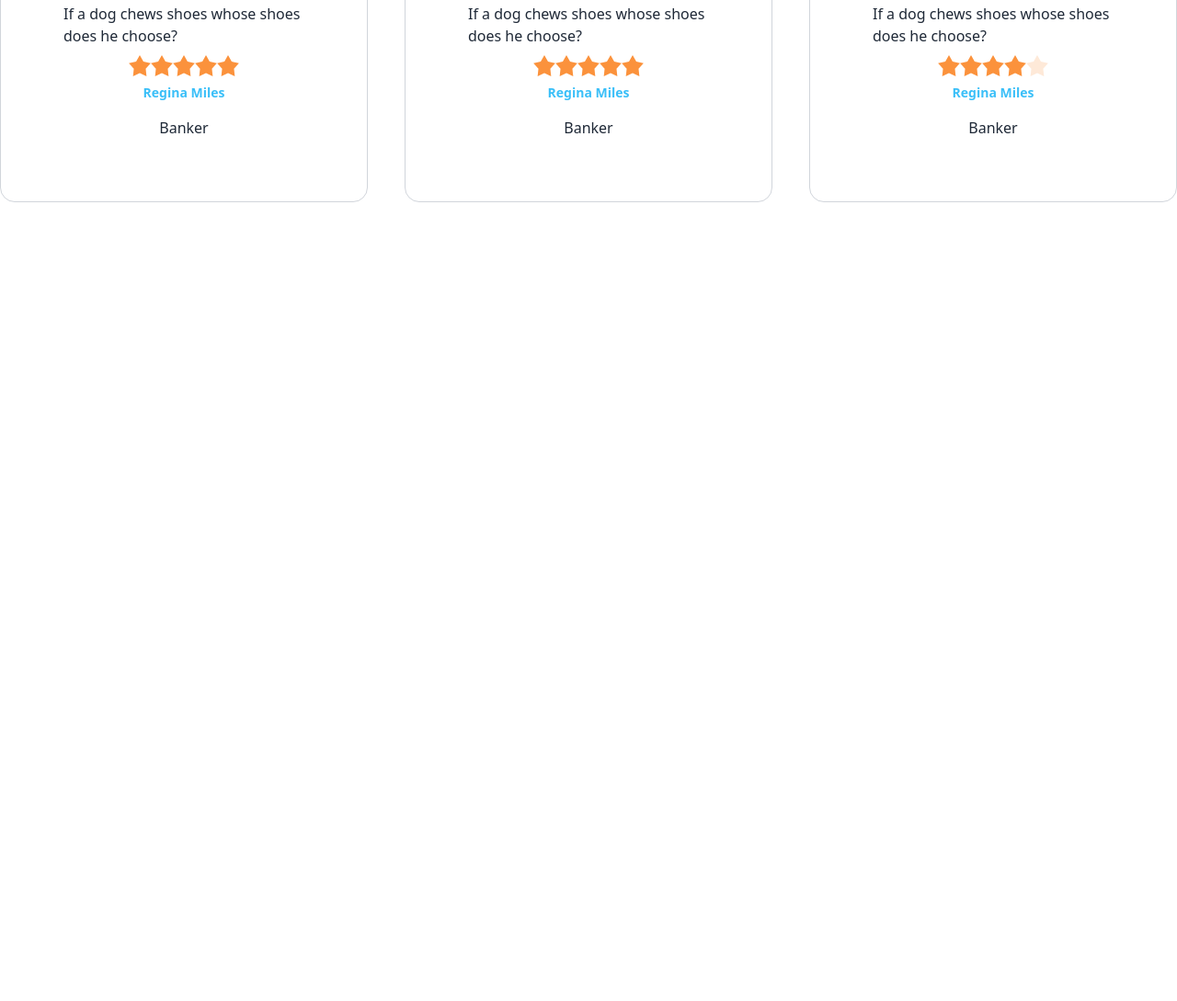
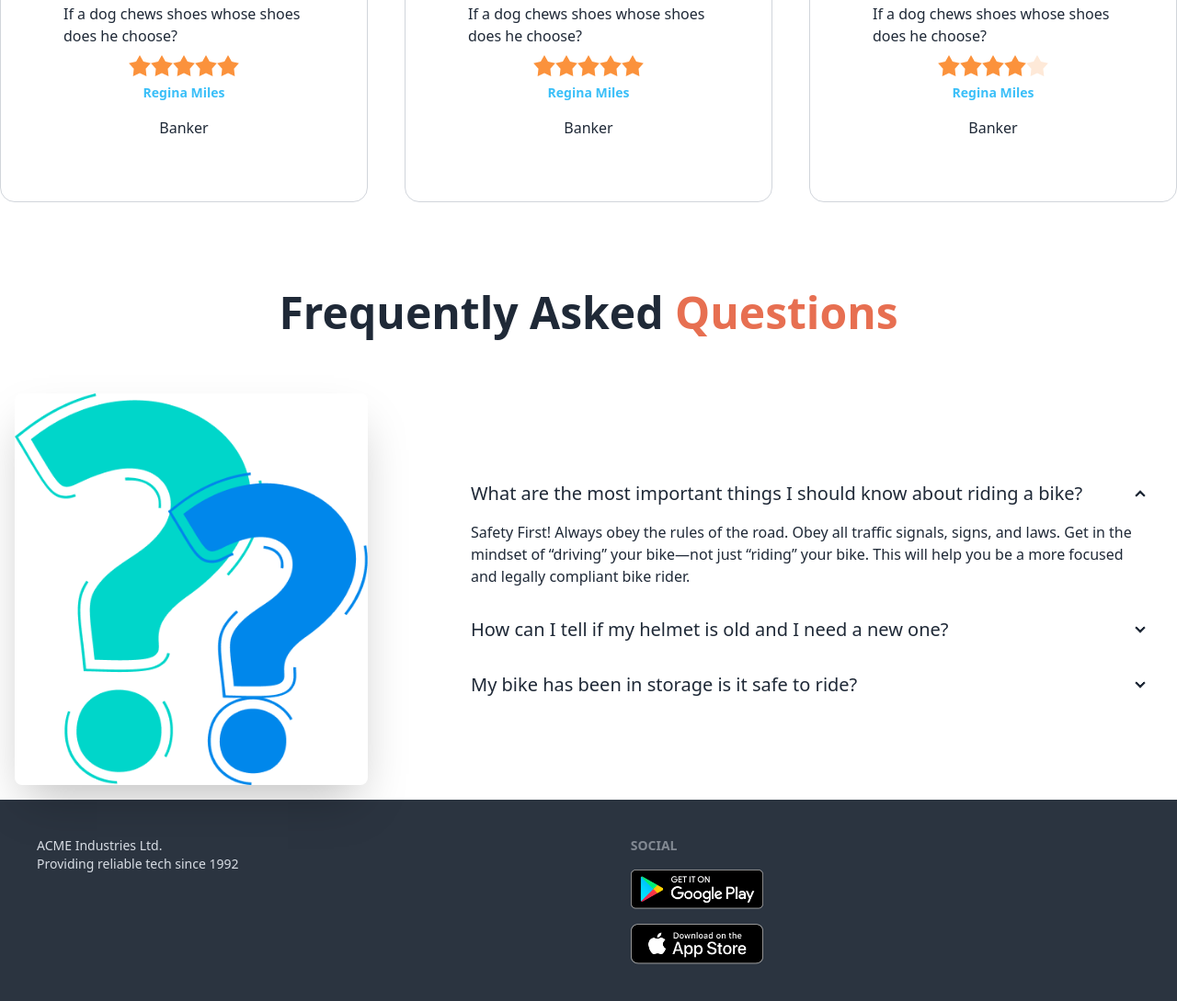
Before and after one commit to abarman079/bike_zone, a plain HTML site: page index.html in a window 1280 px wide. Shown: the part 1744-2833 px from the top of the page at 92% size. Before the commit the page ends 2060 px from the top, so only its background shows below. Drawn offline with nearby package versions, Linux system fonts and the light colour scheme; files whose address does not match are found by name.

Commit message:
added footer section

```diff
--- a/index.html
+++ b/index.html
@@ -281,7 +281,63 @@
                   </div>
             </div>
         </section>
+        <!-- FAQ -->
+        <section class="my 24">
+            <h3 class="text-5xl mb-12 font-semibold text-center">Frequently Asked <span class="text-bike-primary">Questions</span>
+            </h3>
+            <div class="hero">
+                <div class="hero-content flex-col lg:flex-row lg:gap-24">
+                  <img src="images/others/faq.png" class="w-1/2 lg:max-w-sm rounded-lg shadow-2xl" />
+                  <div>
+                    <div class="collapse collapse-arrow ">
+                        <input type="radio" name="my-accordion-2" checked="checked" />
+                        <div class="collapse-title text-xl font-medium">
+                            What are the most important things I should
+                            know about riding a bike?
+                        </div>
+                        <div class="collapse-content">
+                          <p>Safety First! Always obey the rules of the road. Obey all traffic signals, signs, and laws. Get in the mindset of “driving” your bike—not just “riding” your bike. This will help you be a more focused and legally compliant bike rider. </p>
+                        </div>
+                      </div>
+                      <div class="collapse collapse-arrow ">
+                        <input type="radio" name="my-accordion-2" />
+                        <div class="collapse-title text-xl font-medium">
+                            How can I tell if my helmet is old and I need a
+                            new one?
+                        </div>
+                        <div class="collapse-content">
+                          <p>hello</p>
+                        </div>
+                      </div>
+                      <div class="collapse collapse-arrow ">
+                        <input type="radio" name="my-accordion-2" />
+                        <div class="collapse-title text-xl font-medium">
+                            My bike has been in storage is it safe to ride?
+                        </div>
+                        <div class="collapse-content">
+                          <p>hello</p>
+                        </div>
+                      </div>
+                  </div>
+                </div>
+              </div>
+
+        </section>
     </main>
+    <footer class="footer p-10 bg-neutral text-neutral-content">
+        <aside>
+
+          <p>ACME Industries Ltd.<br/>Providing reliable tech since 1992</p>
+        </aside>
+        <nav>
+          <header class="footer-title">Social</header>
+          <div class="grid grid-cols-1 gap-4">
+            <a><img class="w-36" src="images/others/android.png" alt=""></a>
+            <a><img class="w-36" src="images/others/ios.png" alt=""></a>
+
+          </div>
+        </nav>
+      </footer>
   </body>
 
 
```
